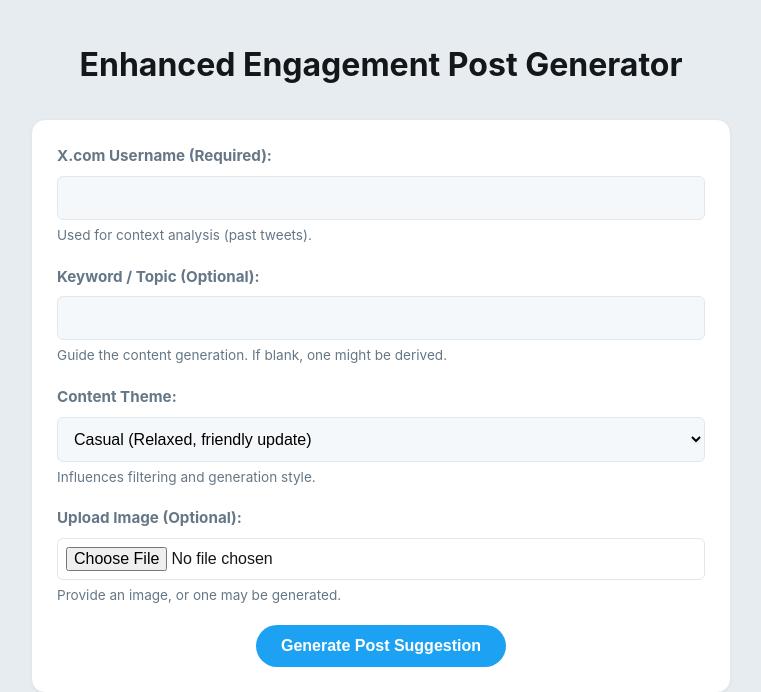
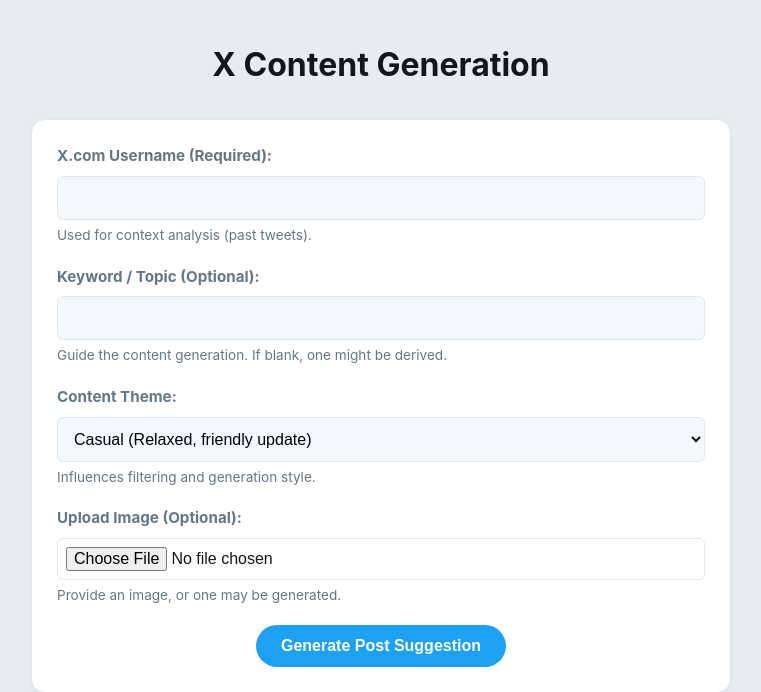
Before and after one commit to hmiskawi/X-Content-Generation, a Flask app: page / in a window 1280 px wide. Shown: the top 692 px of the page, without its empty margins (259-1020 px from the left). Run offline with Flask 3, Linux system fonts and the light colour scheme.

Commit message:
Update index.html

```diff
--- a/EEP/UI/templates/index.html
+++ b/EEP/UI/templates/index.html
@@ -3,13 +3,13 @@
 <head>
     <meta charset="UTF-8">
     <meta name="viewport" content="width=device-width, initial-scale=1.0">
-    <title>EEP Post Generator</title>
+    <title>X Content Generation</title>
     <!-- Ensure correct path to css file -->
     <link rel="stylesheet" href="{{ url_for('static', filename='style.css') }}">
 </head>
 <body>
     <div class="container">
-        <h1>Enhanced Engagement Post Generator</h1>
+        <h1>X Content Generation</h1>
 
         <form method="POST" enctype="multipart/form-data" action="/" class="card">
             <div class="form-group">
```
